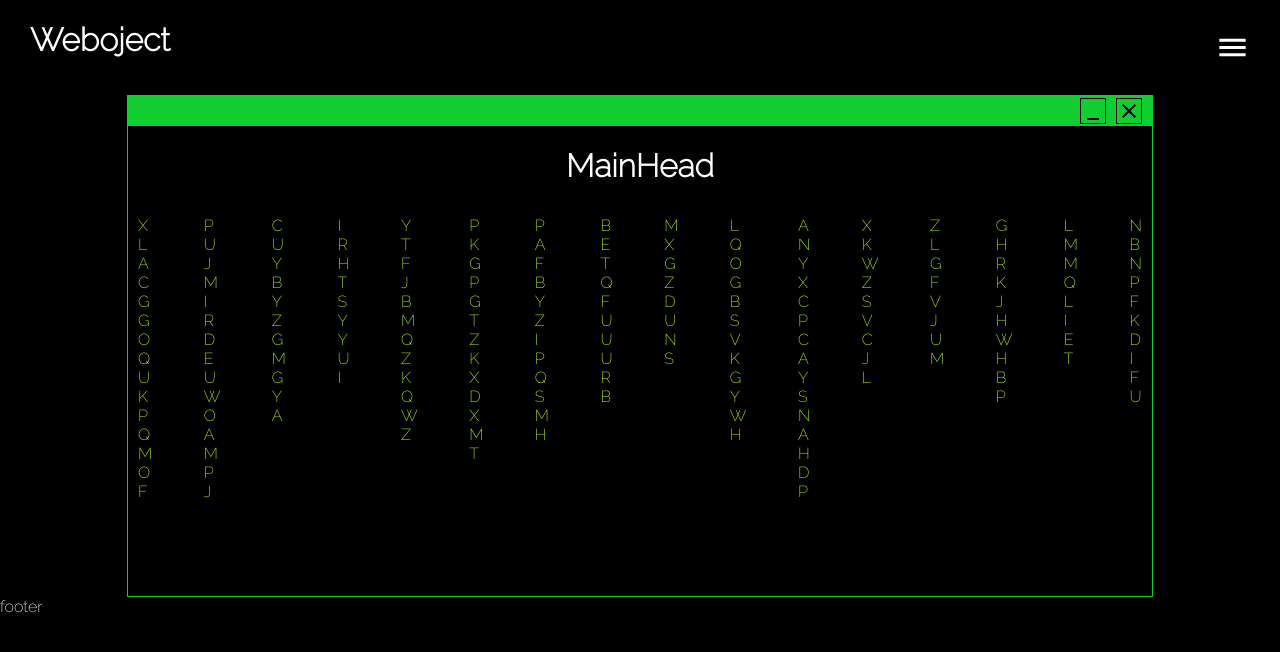
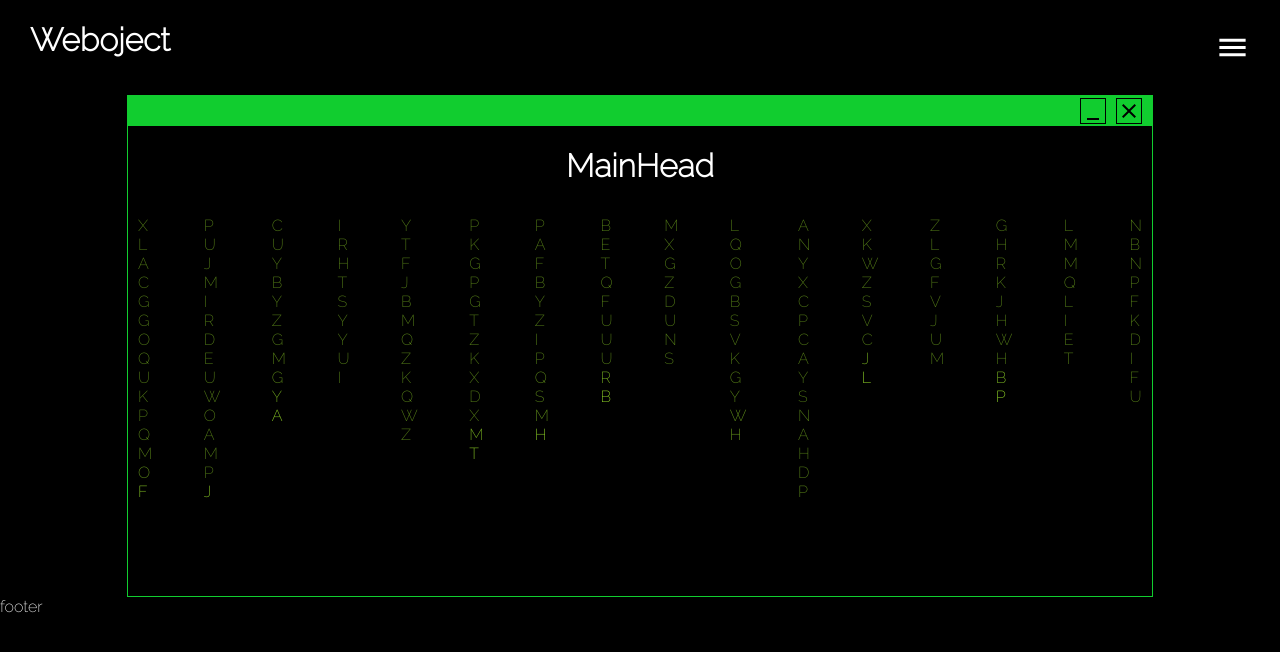
Before and after one commit to antonzaharia/weboject, a React (Create React App) app in the folder weboject/: page / in a window 1280 px wide. Shown: the top 652 px of the page. Built offline with nearby package versions, Linux system fonts and the light colour scheme.

Commit message:
fade effect for terminal content

```diff
--- a/weboject/src/components/Terminal/Column.js
+++ b/weboject/src/components/Terminal/Column.js
@@ -1,13 +1,16 @@
+import gsap from "gsap";
 import React, { Component } from "react";
 import { connect } from "react-redux";
 import { removeLetter } from "../../actions/terminalActions";
 import { addLetter } from "../../actions/terminalActions";
 import { randomNumber } from "../../helpers/terminal";
+import Letter from "./Letter";
 
 class Column extends Component {
   componentDidMount() {
     setInterval(() => {
       if (this.props.column.column.length > randomNumber() - 2) {
+        gsap.to(".letter", { opacity: 0.5, duration: 1 });
         this.props.removeLetter(this.props.column.id);
       } else {
         this.props.addLetter(this.props.column.id);
@@ -18,9 +21,7 @@ class Column extends Component {
     return (
       <div className="column">
         {this.props.column.column.map((letter, index) => (
-          <div className="letter" key={index}>
-            {letter}
-          </div>
+          <Letter letter={letter} key={index} />
         ))}
       </div>
     );
--- /dev/null
+++ b/weboject/src/components/Terminal/Letter.js
@@ -0,0 +1,8 @@
+import React, { Component } from "react";
+import gsap from "gsap";
+
+export default class Letter extends Component {
+  render() {
+    return <div className="letter">{this.props.letter}</div>;
+  }
+}
```
Also changed, not shown: 1 other file (tests, documents, lock files or other folders).
